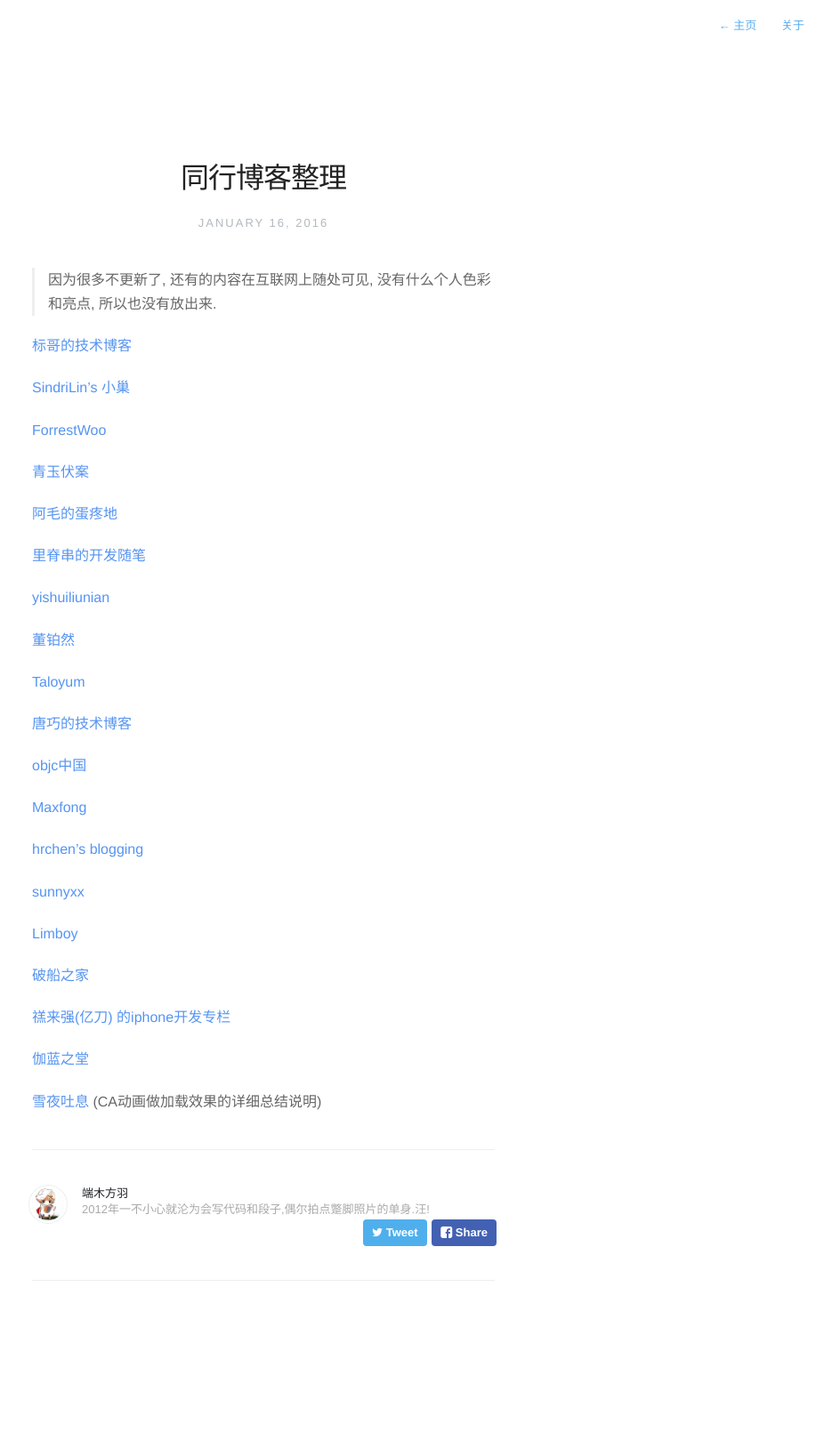
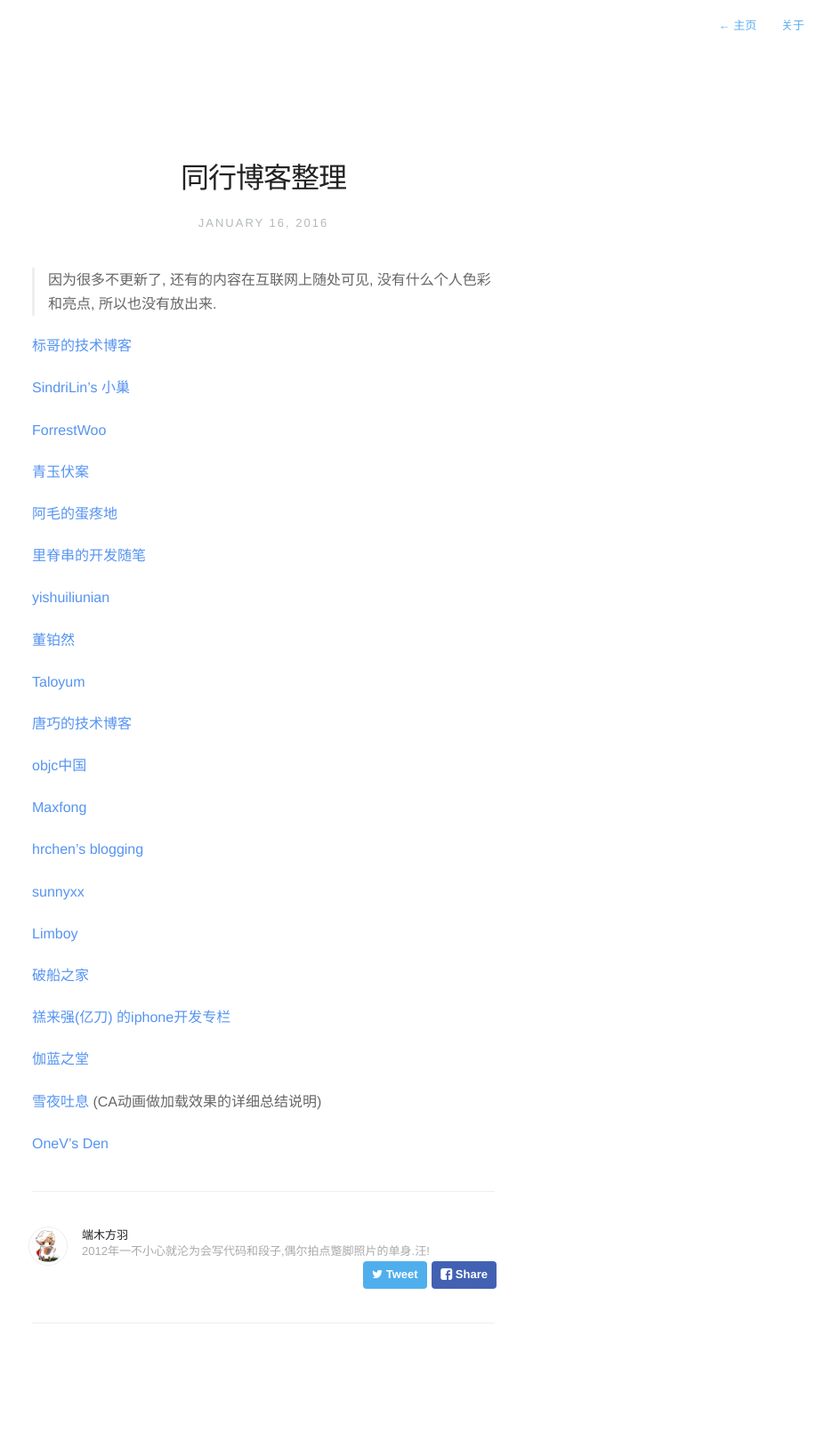
Before and after one commit to gq630960023/gq630960023.github.io, a Jekyll site: the page built from _posts/2016-01-16-同行博客整理.markdown, in a window 1280 px wide. Shown: the whole page at 89% size, without its empty margins (344-1279 px from the left). Built offline with Jekyll 4.4.1, drawn with Linux system fonts in a browser that asks for light colours; nearby versions of some CDN libraries; Markdown is read by kramdown in place of the engine named in the settings; before the commit the page ends 1580 px from its top, so only the background shows below that.

Commit message:
添加objc作者博客

```diff
--- a/_posts/2016-01-16-同行博客整理.markdown
+++ b/_posts/2016-01-16-同行博客整理.markdown
@@ -43,3 +43,5 @@ description: "整理一些同行的博客, 学习使用"
  [伽蓝之堂](http://blog.ibireme.com/)
 
  [雪夜吐息](http://www.jianshu.com/users/210e2599770d/latest_articles) (CA动画做加载效果的详细总结说明)
+
+ [OneV's Den](http://onevcat.com/#blog)
```
